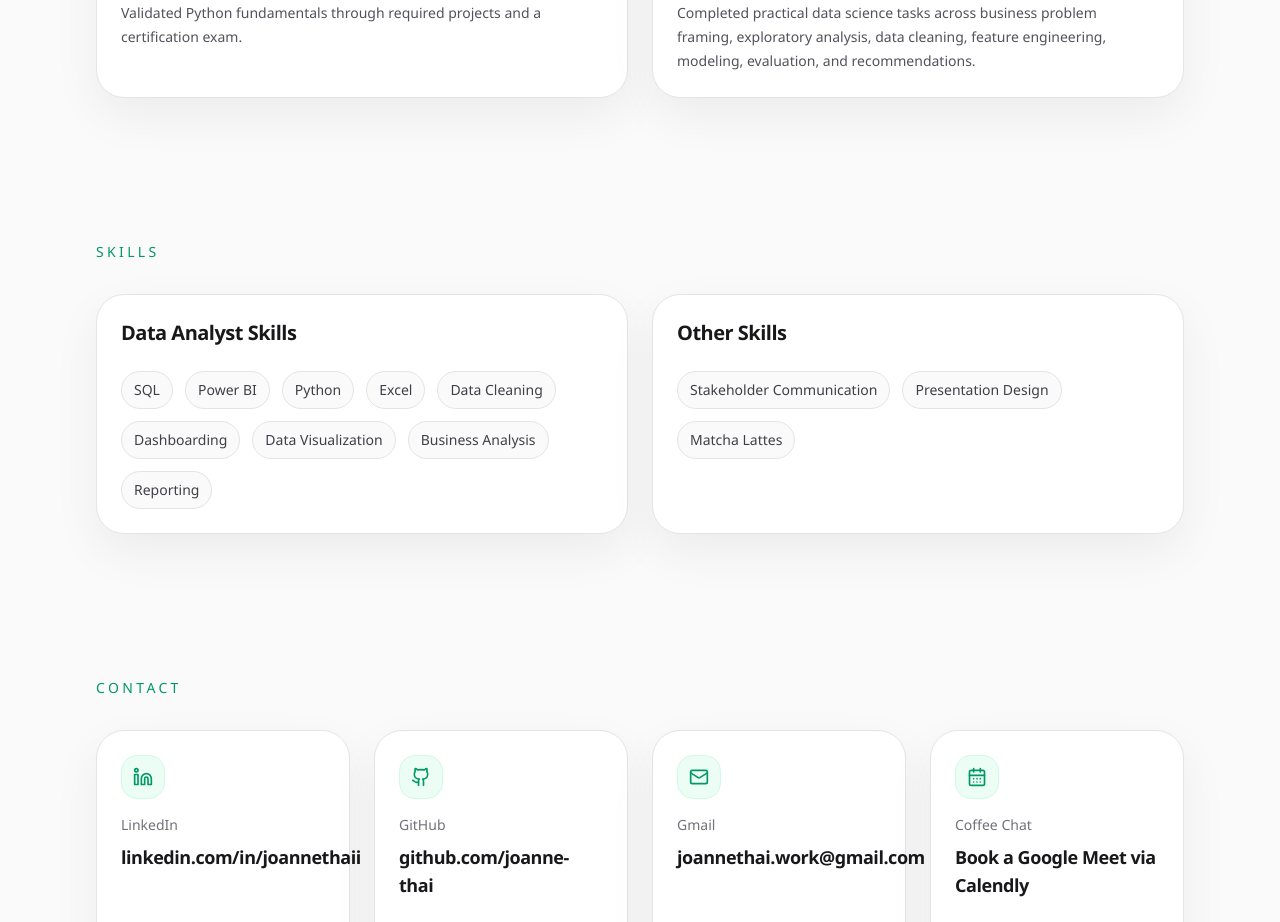
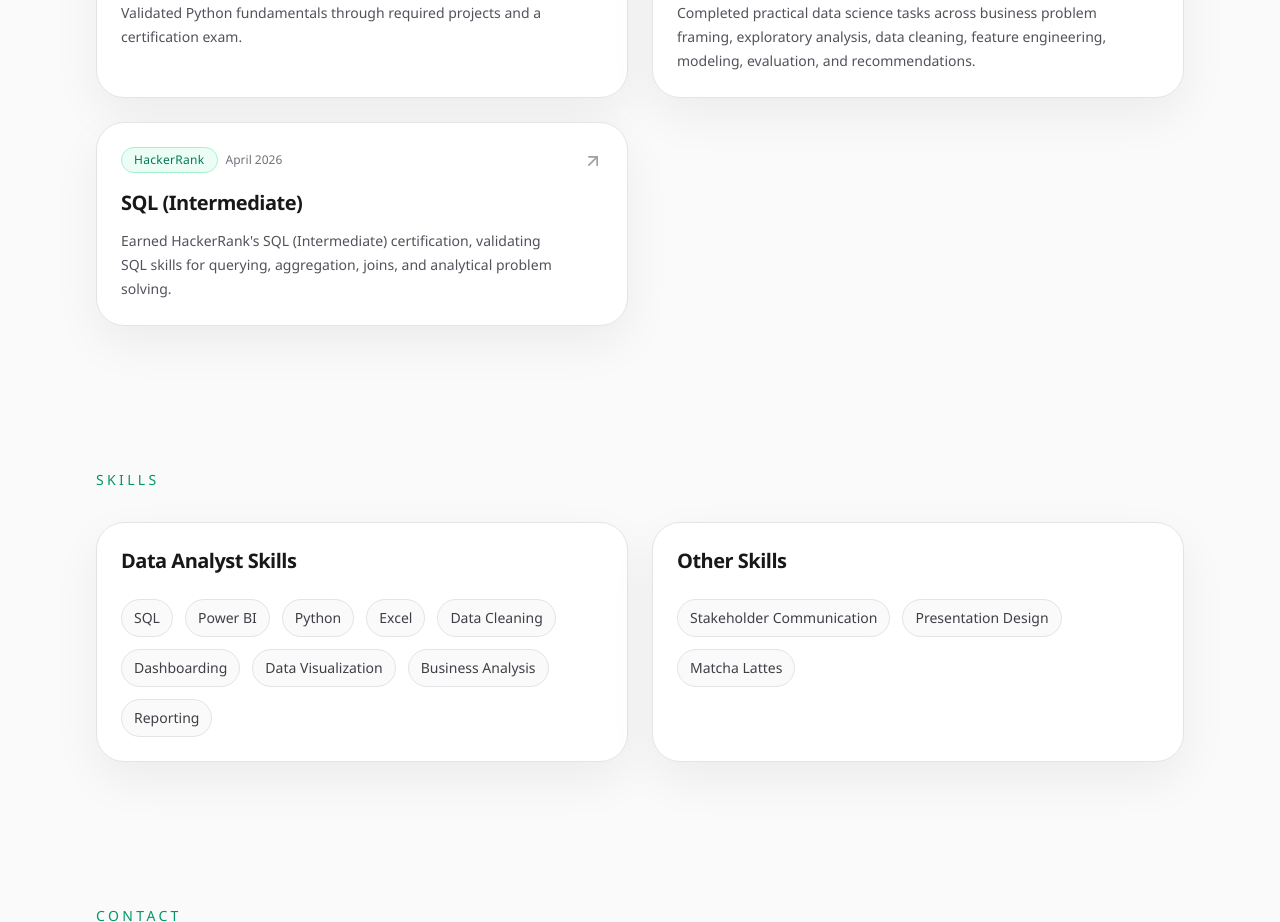
Before and after one commit to joanne-thai/joanne-thai.github.io, a React (Vite) app: page / in a window 1280 px wide. Shown: the part 5060-5982 px from the top of the page. Built offline with nearby package versions, Linux system fonts and the light colour scheme.

Commit message:
Update portfolio.ts

```diff
--- a/src/data/portfolio.ts
+++ b/src/data/portfolio.ts
@@ -96,6 +96,14 @@ export const portfolio = {
         href: "https://www.theforage.com/completion-certificates/SKZxezskWgmFjRvj9/Tcz8gTtprzAS4xSoK_SKZxezskWgmFjRvj9_RtGp7X4HyLQiuqNiu_1775968394592_completion_certificate.pdf",
         description:
           "Completed practical data science tasks across business problem framing, exploratory analysis, data cleaning, feature engineering, modeling, evaluation, and recommendations.",
+      },
+      {
+        title: "SQL (Intermediate)",
+        issuer: "HackerRank",
+        issued: "April 2026",
+        href: "https://www.hackerrank.com/certificates/291ff7598a65",
+        description:
+          "Earned HackerRank's SQL (Intermediate) certification, validating SQL skills for querying, aggregation, joins, and analytical problem solving.",
       },
     ],
   },
```
